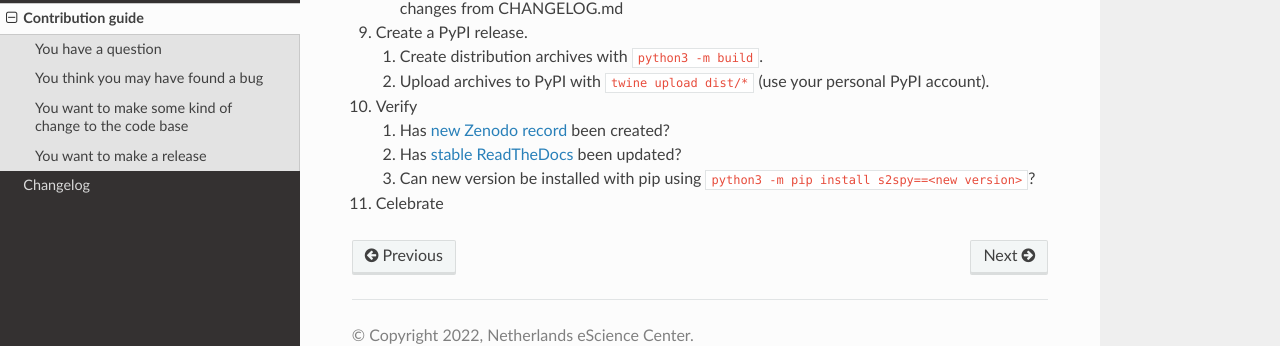
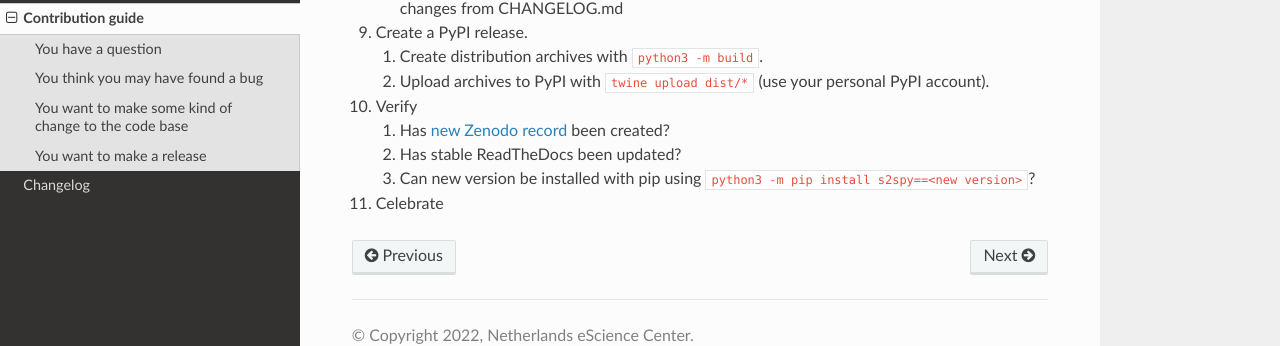
Before and after one commit to AI4S2S/s2spy, a Sphinx documentation site: the page built from docs/CONTRIBUTING.md, in a window 1280 px wide and 900 px high, scrolled down 1267 px. Shown: the part 495-841 px from the top of the window. Built offline with Sphinx 7.4.7 and the Read the Docs theme 2.0.0, drawn with Linux system fonts in a browser that asks for light colours; part of the change alters nothing that is shown.

```diff
--- a/docs/CONTRIBUTING.md
+++ b/docs/CONTRIBUTING.md
@@ -70,8 +70,8 @@ This section is for maintainers of the package.
     1. Has [new Zenodo
         record](https://zenodo.org/search?page=1&size=20&q=s2spy)
         been created?
-    2. Has [stable
-        ReadTheDocs](https://ai4s2s.readthedocs.io/en/stable/) been
+    2. Has stable
+        ReadTheDocs been
         updated?
     3. Can new version be installed with pip using
         `python3 -m pip install s2spy==<new version>`?
```
